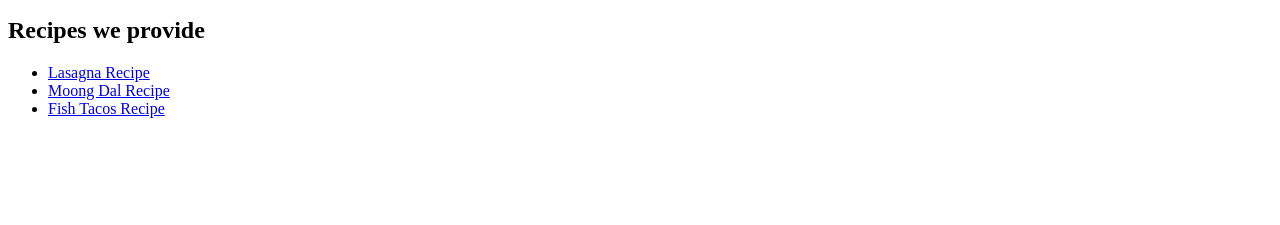
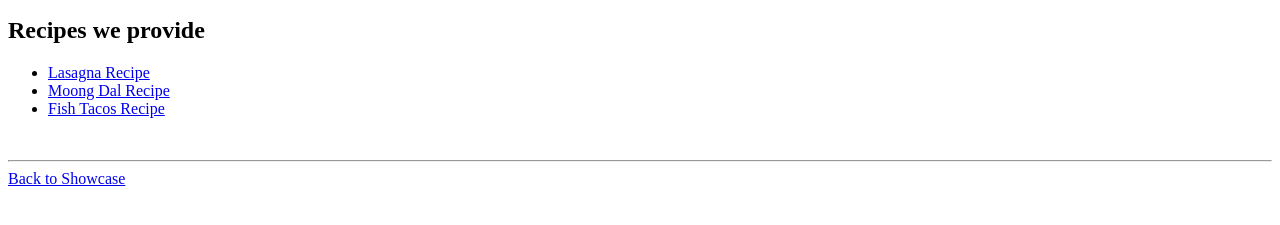
Before and after one commit to Yash2048/the-odin-project, a plain HTML site: page foundations/odin-recipes/index.html in a window 1280 px wide. Shown: the part 101-326 px from the top of the page. Drawn offline with Linux system fonts and the light colour scheme.

Commit message:
refactor: changed odin-recipes index.html

```diff
--- a/foundations/odin-recipes/index.html
+++ b/foundations/odin-recipes/index.html
@@ -16,6 +16,9 @@
     <li><a href="recipes/moong_dal.html">Moong Dal Recipe</a>    </li>
     <li><a href="recipes/fish_tacos.html">Fish Tacos Recipe</a>    </li>
 </ul>
+<br>
+<hr>
+<a href="../../">Back to Showcase</a>
 </body>
 
 </html>
```
